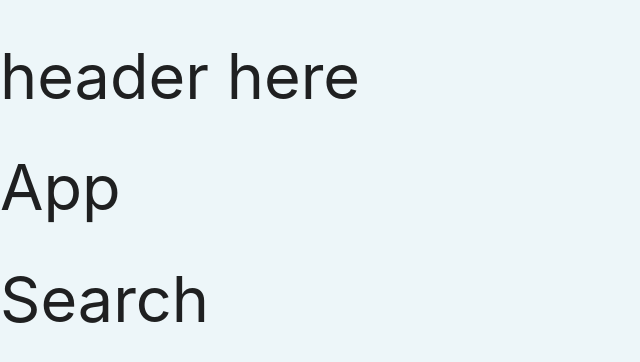
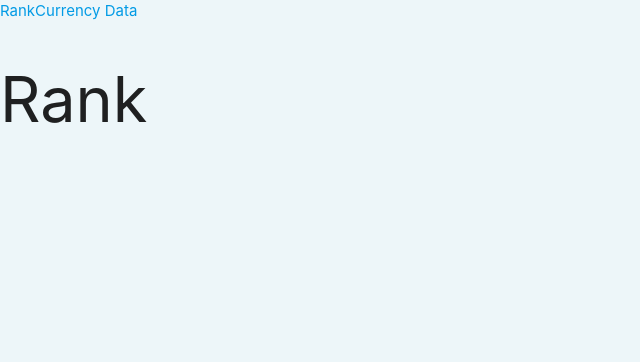
Before and after one commit to renataapmonteiro/DashB, a React (Create React App) app: page / in a window 1280 px wide. Shown: the top 362 px of the page, without its empty margins (0-640 px from the left). Built offline with nearby package versions, Linux system fonts and the light colour scheme.

Commit message:
etapa2 de criação da base dos componentes

```diff
--- a/src/App.js
+++ b/src/App.js
@@ -2,13 +2,20 @@ import React from 'react';
 import './App.module.css';
 import Header from './components/Header';
 import Search from './components/Search';
+import Rank from './components/Rank';
+import CurrencyDataList from './components/CurrencyDataList';
+
+import { BrowserRouter, Route } from 'react-router-dom';
 
 function App() {
   return (
-    <div className="App">
+    <div className="ui-container">
       <Header />
-      <h1>App</h1>
-      <Search />
+      <BrowserRouter>
+        <Route path='/' exact component={Rank} />
+        <Route path='/cdl' exact component={Search} />
+        <Route path='/cdl' component={CurrencyDataList} />
+      </BrowserRouter>
     </div>
   );
 }
--- /dev/null
+++ b/src/Reducers/Reducer.js
@@ -0,0 +1,5 @@
+import { combineReducers } from 'redux';
+
+export default combineReducers({
+    auth: "jhbhgfdygfkj"
+})
--- a/src/components/Header.js
+++ b/src/components/Header.js
@@ -1,11 +1,17 @@
-import React from 'react'
+import React from 'react';
+import { BrowserRouter, Link, Route } from 'react-router-dom';
 
 const Header = () => {
     return (
-        <div>
-            <h1>header here</h1>
+        <div className="ui secondary pointing menu">
+            <BrowserRouter>
+                <Route>
+                    <Link to='/' className="item">Rank</Link>
+                    <Link to='/cdl' className="item">Currency Data</Link>
+                </Route>
+            </BrowserRouter>
+
         </div>
     )
 }
-
-export default Header
+export default Header;
--- a/src/components/Rank.js
+++ b/src/components/Rank.js
@@ -0,0 +1,11 @@
+import React from 'react'
+
+const Rank = () => {
+    return (
+        <div>
+            <h1>Rank</h1>
+        </div>
+    )
+}
+
+export default Rank
--- a/src/index.js
+++ b/src/index.js
@@ -3,11 +3,20 @@ import ReactDOM from 'react-dom';
 import './index.css';
 import App from './App';
 import reportWebVitals from './reportWebVitals';
+import { Provider } from 'react-redux';
+import { createStore, applyMiddleware, compose } from 'redux';
+import reducers from  './Reducers/Reducer';
+
+const composeEhancers = window.__REDUX_DEVTOOLS_EXTENSION_COMPOSE__ || compose;
+const store = createStore (
+  reducers,
+  composeEhancers(applyMiddleware())
+)
 
 ReactDOM.render(
-  <React.StrictMode>
+  <Provider store={store}>
     <App />
-  </React.StrictMode>,
+  </Provider>,
   document.getElementById('root')
 );
 
```
